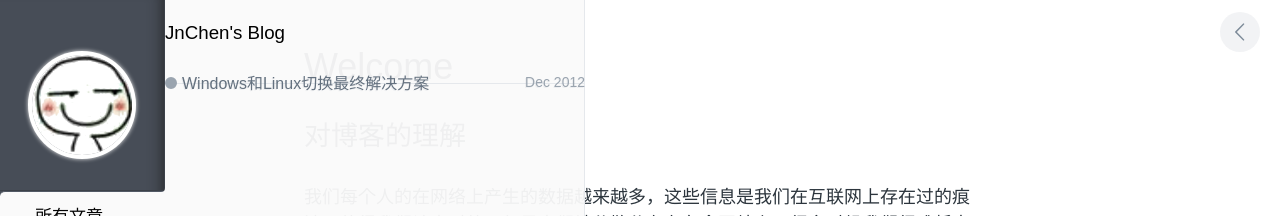
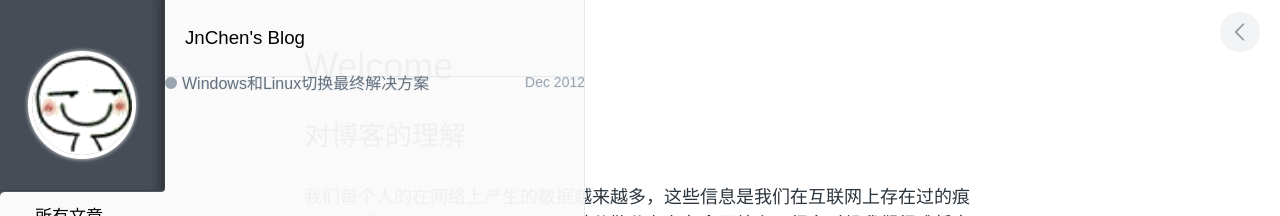
Before and after one commit to jnchen/jnchen.github.io, a Jekyll site: the page built from index.md, in a window 1280 px wide. Shown: the top 216 px of the page. Built offline with Jekyll 4.4.1, drawn with Linux system fonts in a browser that asks for light colours; comment, search, counter and statistics services are not loaded.

Commit message:
update pages

```diff
--- a/_includes/nav.html
+++ b/_includes/nav.html
@@ -20,7 +20,7 @@
       <a href="/index.html" id="mobile-avatar" style="background-image:url({{ site.avatar }})"></a>
       <!-- NOTE: input field is disabled by default -->
       <!-- <input id="search-input" type="text" placeholder="Search..." >  -->
-	  <h3 class="pl__all">{{site.title}}</h3>
+	  <h3 class="main_title">{{site.title}}</h3>
     </form>
 
     <nav id="pl__container">
```
